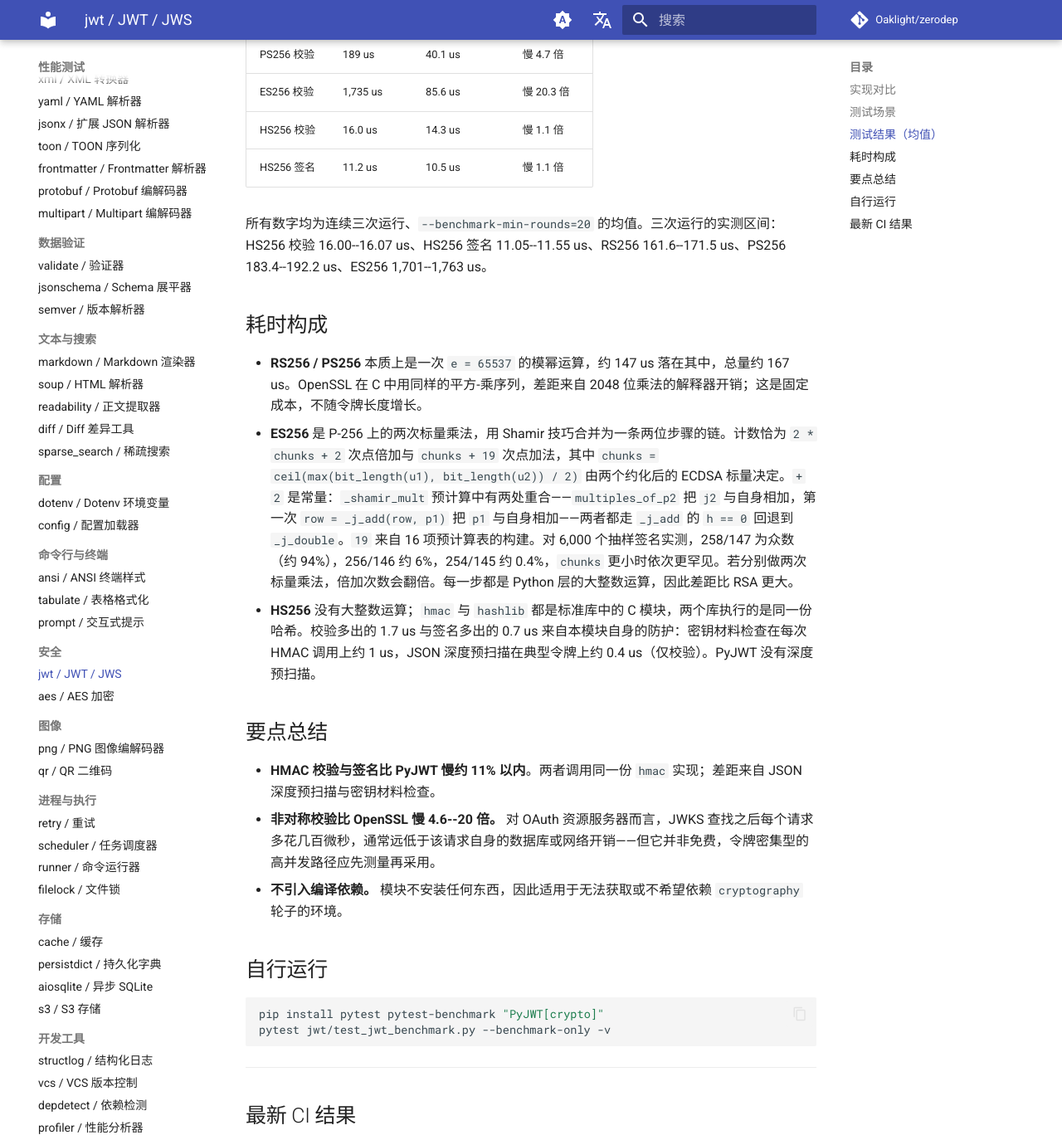
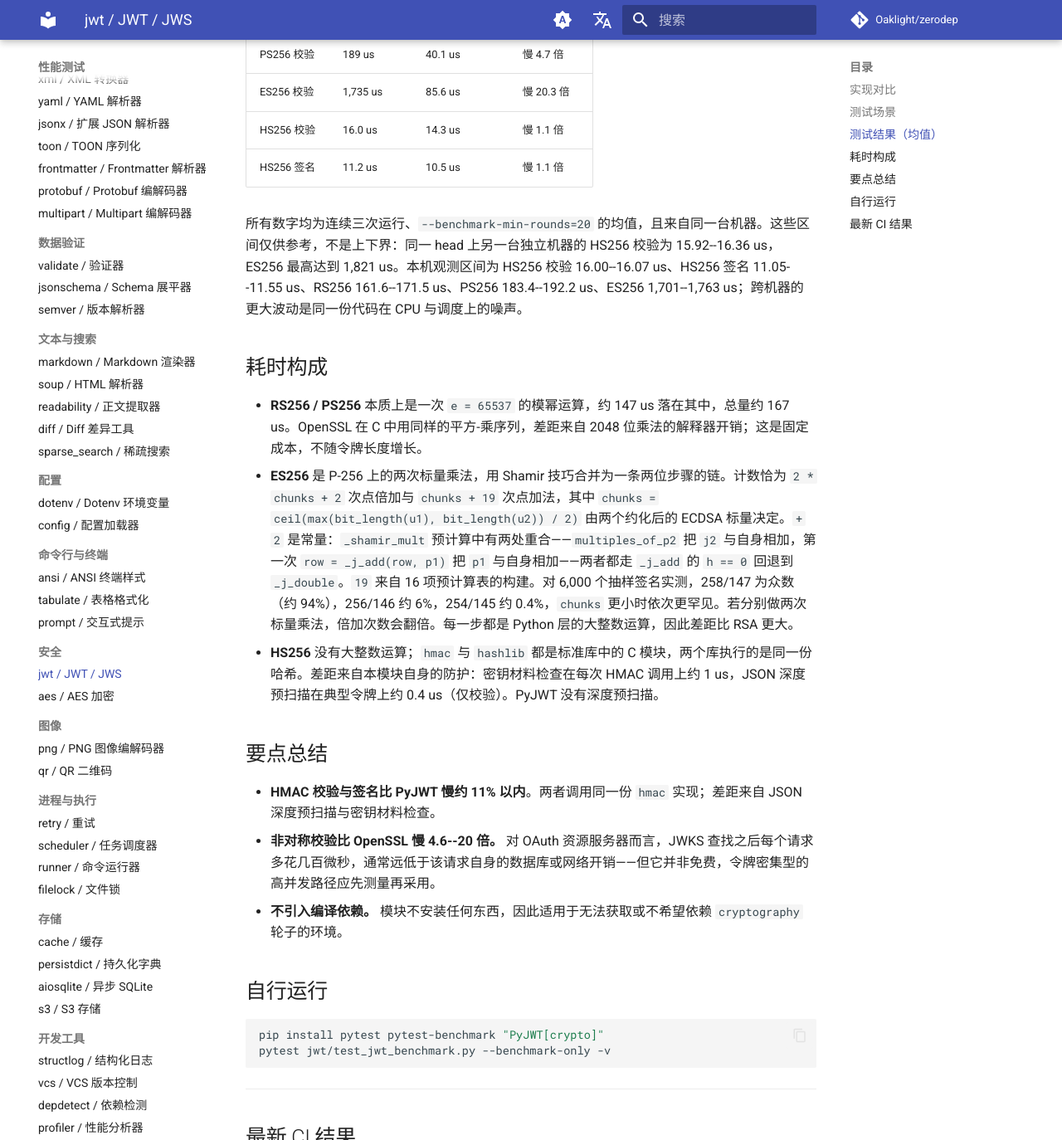
Before and after one commit to Oaklight/zerodep, an MkDocs documentation site: the page built from docs/benchmarks/jwt.md, in a window 1280 px wide and 1400 px high, scrolled down 1275 px, cut to the strip 0-1374 px from the top of the window. Shown: the whole strip at 83% size. Built offline with MkDocs 1.6.1 and Material for MkDocs 9.7.7, drawn with Linux system fonts in a browser that asks for light colours; comment, search, counter and statistics services are not loaded.

Commit message:
docs(jwt): 基准区间改为跨机器说明并补充 leeway 规则
同一 head 上另一台独立机器测得 HS256 校验 15.92--16.36 us、ES256 最高
1,821 us，因此单机区间标注为参考而非上下界。同时说明非有限 leeway 抛出
ValueError，以及证书装甲会被拒绝。

```diff
--- a/docs/benchmarks/jwt.md
+++ b/docs/benchmarks/jwt.md
@@ -37,13 +37,13 @@ zerodep JWT 与 [`PyJWT[crypto]`](https://pypi.org/project/PyJWT/)（通过 `cry
 | HS256 校验 | 16.0 us | 14.3 us | 慢 1.1 倍 |
 | HS256 签名 | 11.2 us | 10.5 us | 慢 1.1 倍 |
 
-所有数字均为连续三次运行、`--benchmark-min-rounds=20` 的均值。三次运行的实测区间：HS256 校验 16.00--16.07 us、HS256 签名 11.05--11.55 us、RS256 161.6--171.5 us、PS256 183.4--192.2 us、ES256 1,701--1,763 us。
+所有数字均为连续三次运行、`--benchmark-min-rounds=20` 的均值，且来自同一台机器。这些区间仅供参考，不是上下界：同一 head 上另一台独立机器的 HS256 校验为 15.92--16.36 us，ES256 最高达到 1,821 us。本机观测区间为 HS256 校验 16.00--16.07 us、HS256 签名 11.05--11.55 us、RS256 161.6--171.5 us、PS256 183.4--192.2 us、ES256 1,701--1,763 us；跨机器的更大波动是同一份代码在 CPU 与调度上的噪声。
 
 ## 耗时构成
 
 - **RS256 / PS256** 本质上是一次 `e = 65537` 的模幂运算，约 147 us 落在其中，总量约 167 us。OpenSSL 在 C 中用同样的平方-乘序列，差距来自 2048 位乘法的解释器开销；这是固定成本，不随令牌长度增长。
 - **ES256** 是 P-256 上的两次标量乘法，用 Shamir 技巧合并为一条两位步骤的链。计数恰为 `2 * chunks + 2` 次点倍加与 `chunks + 19` 次点加法，其中 `chunks = ceil(max(bit_length(u1), bit_length(u2)) / 2)` 由两个约化后的 ECDSA 标量决定。`+ 2` 是常量：`_shamir_mult` 预计算中有两处重合——`multiples_of_p2` 把 `j2` 与自身相加，第一次 `row = _j_add(row, p1)` 把 `p1` 与自身相加——两者都走 `_j_add` 的 `h == 0` 回退到 `_j_double`。`19` 来自 16 项预计算表的构建。对 6,000 个抽样签名实测，258/147 为众数（约 94%），256/146 约 6%，254/145 约 0.4%，`chunks` 更小时依次更罕见。若分别做两次标量乘法，倍加次数会翻倍。每一步都是 Python 层的大整数运算，因此差距比 RSA 更大。
-- **HS256** 没有大整数运算；`hmac` 与 `hashlib` 都是标准库中的 C 模块，两个库执行的是同一份哈希。校验多出的 1.7 us 与签名多出的 0.7 us 来自本模块自身的防护：密钥材料检查在每次 HMAC 调用上约 1 us，JSON 深度预扫描在典型令牌上约 0.4 us（仅校验）。PyJWT 没有深度预扫描。
+- **HS256** 没有大整数运算；`hmac` 与 `hashlib` 都是标准库中的 C 模块，两个库执行的是同一份哈希。差距来自本模块自身的防护：密钥材料检查在每次 HMAC 调用上约 1 us，JSON 深度预扫描在典型令牌上约 0.4 us（仅校验）。PyJWT 没有深度预扫描。
 
 ## 要点总结
 
```
Also changed, not shown: docs/changelog.md (+1 -1 lines), docs/modules/jwt.md (+1 -1 lines).
